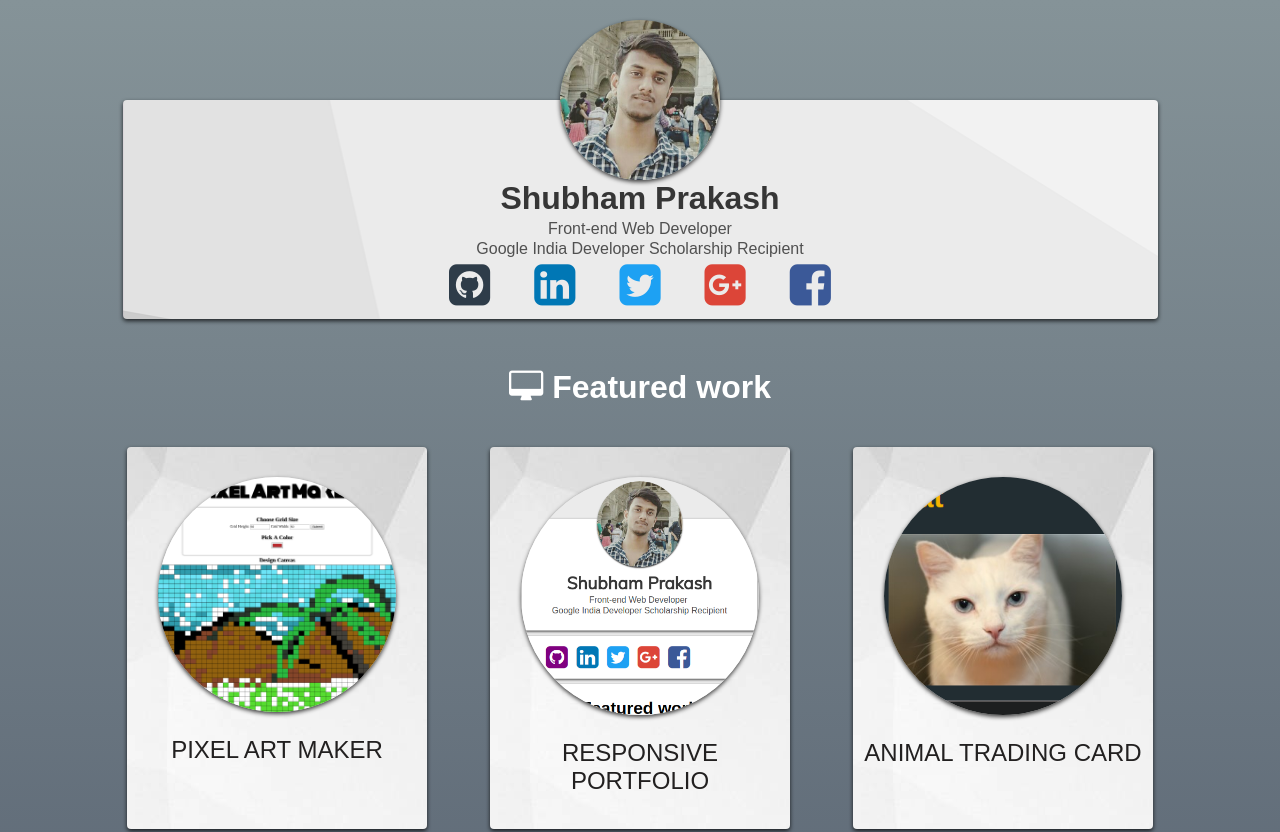
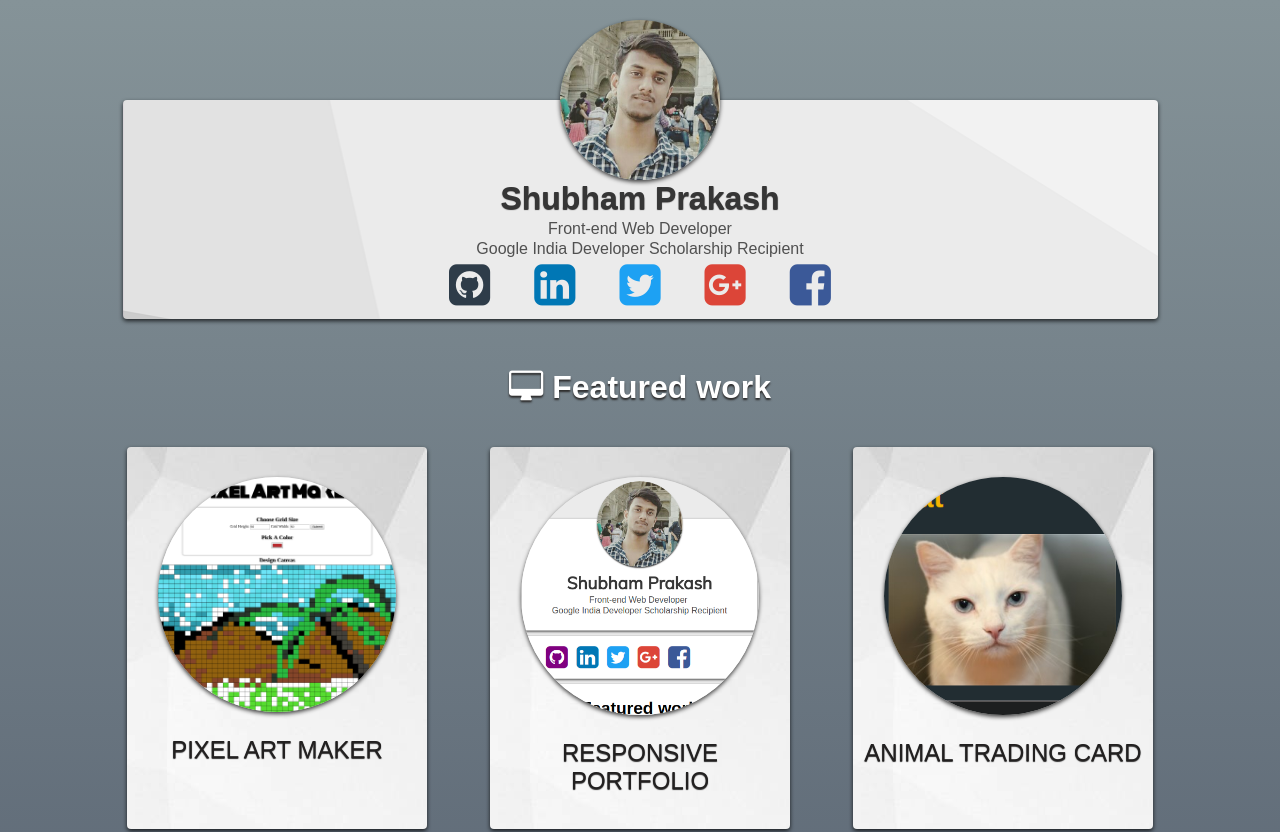
Before and after one commit to iShubhamPrakash/udacity-portfolio-project, a plain HTML site: page index.html in a window 1280 px wide. Shown: the top 832 px of the page. Drawn offline with nearby package versions, Linux system fonts and the light colour scheme; a web font is replaced by a local one.

Commit message:
added animation and fixed text shadow

```diff
--- a/css/style.css
+++ b/css/style.css
@@ -18,6 +18,7 @@ body {
 
 .name {
     font-family: 'Muli', sans-serif;
+    text-shadow: 0 0.5px 1px rgb(44, 43, 43);
     color: rgb(54, 54, 54);
     font-weight: bold;
 }
@@ -38,12 +39,14 @@ body {
 .skill-card-head {
     font-family: 'Exo', sans-serif;
     color: #ffffff;
+    text-shadow: 0 2px 2px rgb(44, 43, 43);
 }
 
 .project-name,
 .skill-name {
     color: rgb(34, 32, 32);
     font-family: 'Exo', sans-serif;
+    text-shadow: 0 1px 1px rgb(44, 43, 43);
     text-align: center;
     text-transform: uppercase;
 }
@@ -233,17 +236,14 @@ body {
 /* Responsive design for mobile and tablet sized device screens */
 
 @media screen and (max-width:330px) {
-
     .contact-link {
         padding: 0;
         margin: 0;
     }
-
     .project-box,
     .skill-box {
         width: 200px;
     }
-
     .project-card-head,
     .skill-card-head {
         font-size: 1.5em;
@@ -253,30 +253,25 @@ body {
 /*********** Responsive design tweaks for tablet devices ****************/
 
 @media screen and (min-width: 501px) and (max-width: 1023px) {
-
     .profile {
         max-width: 730px;
         margin-left: auto;
         margin-right: auto;
     }
-
     .project,
     .skill {
         max-width: 890px;
         margin-left: auto;
         margin-right: auto;
     }
-
     .profile {
         display: block;
     }
-
     .profile-pic {
         display: block;
         margin-left: auto;
         margin-right: auto;
     }
-
     .project-box,
     .skill-box {
         margin: 20px;
@@ -289,27 +284,23 @@ body {
 /******** Responsive design tweaks for laptop and big screens ***********/
 
 @media screen and (min-width:1024px) {
-
     .profile {
         display: block;
         max-width: 1015px;
         margin-left: auto;
         margin-right: auto;
     }
-
     .profile-pic {
         display: block;
         margin-left: auto;
         margin-right: auto;
     }
-
     .project,
     .skill {
         max-width: 1089px;
         margin-left: auto;
         margin-right: auto;
     }
-
     .contact-link {
         padding: 10px;
         margin: 10px;
--- a/js/script.js
+++ b/js/script.js
@@ -1,4 +1,5 @@
-$(document).ready(function(){
-
+$(document).ready(function () {
+    // To add a fadein effect on cards when the page is loaded
+    $(".project-box").hide().fadeIn(3000);
 
 });
```
